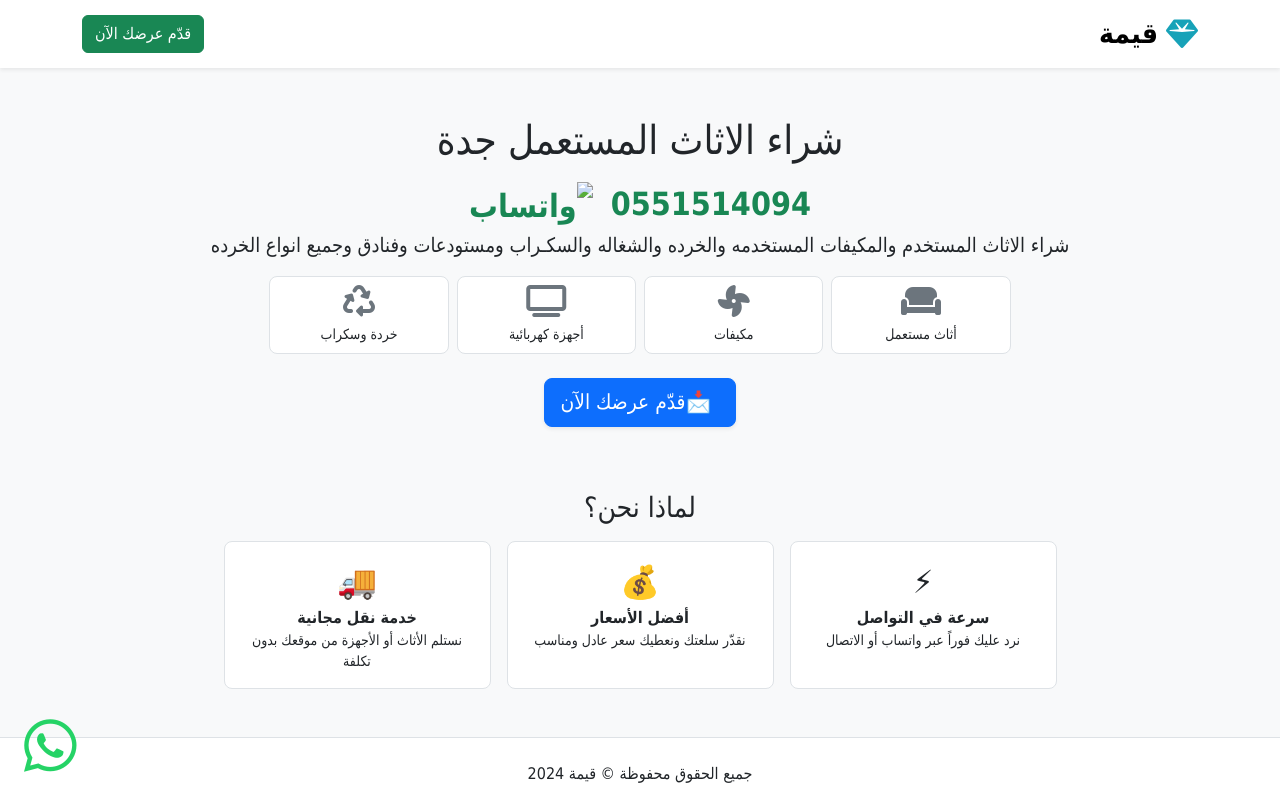
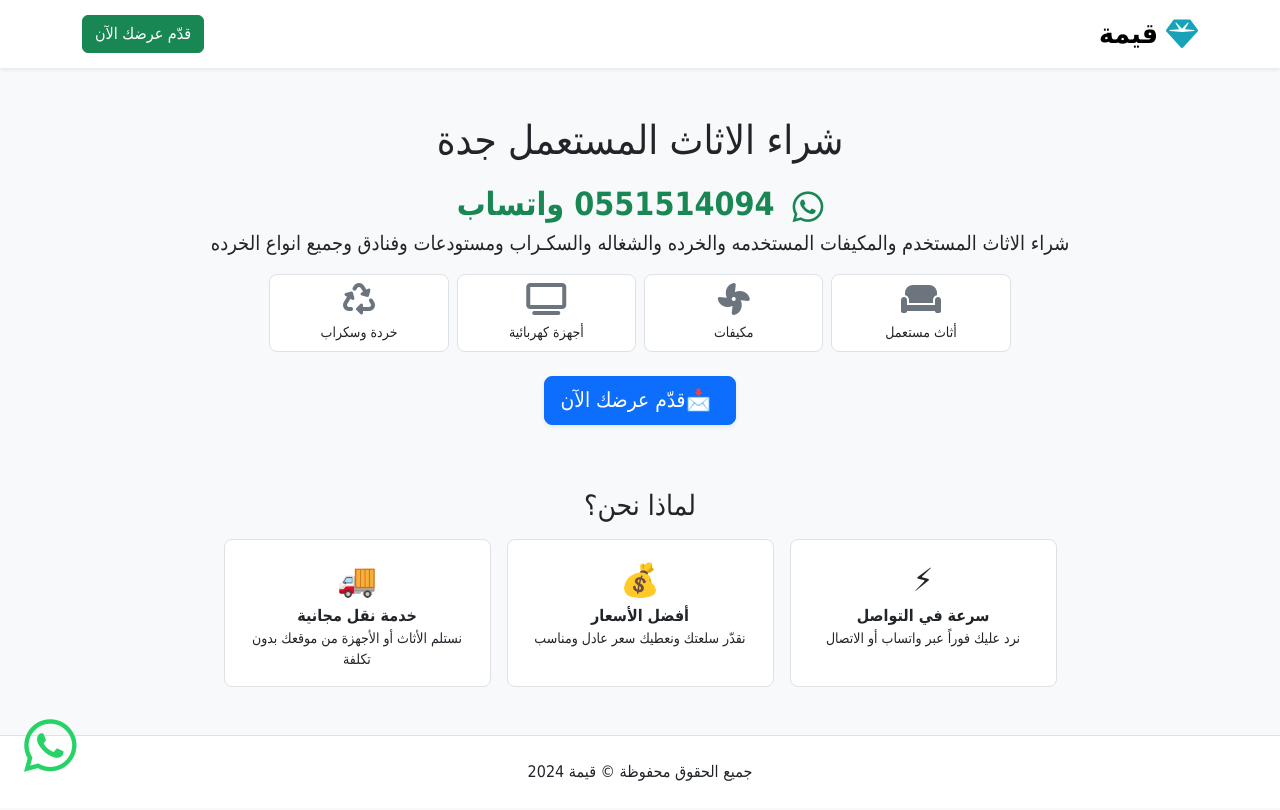
Before and after one commit to SalahJabreel/Value-app-3, a plain HTML site: page index.html in a window 1280 px wide. Drawn offline with nearby package versions, Linux system fonts and the light colour scheme.

Commit message:
Update index.html
Replace WhatsApp SVG with Font Awesome icon and add 'واتساب' label next to the clickable number

```diff
--- a/index.html
+++ b/index.html
@@ -22,8 +22,8 @@
     <h1 class="mb-3">شراء الاثاث المستعمل جدة</h1>
     <a href="https://wa.me/966551514094" target="_blank" style="text-decoration:none;">
       <span style="color: #198754; font-weight: bold; font-size: 2rem;">
-        0551514094
-        <img src="img/whatsapp.svg" alt="واتساب" style="width:32px;vertical-align:middle;margin-right:8px;">
+        <i class="fab fa-whatsapp" style="font-size:2.2rem;vertical-align:middle;margin-left:8px;"></i>
+        0551514094 واتساب
       </span>
     </a>
     <p class="lead mb-3">
```
